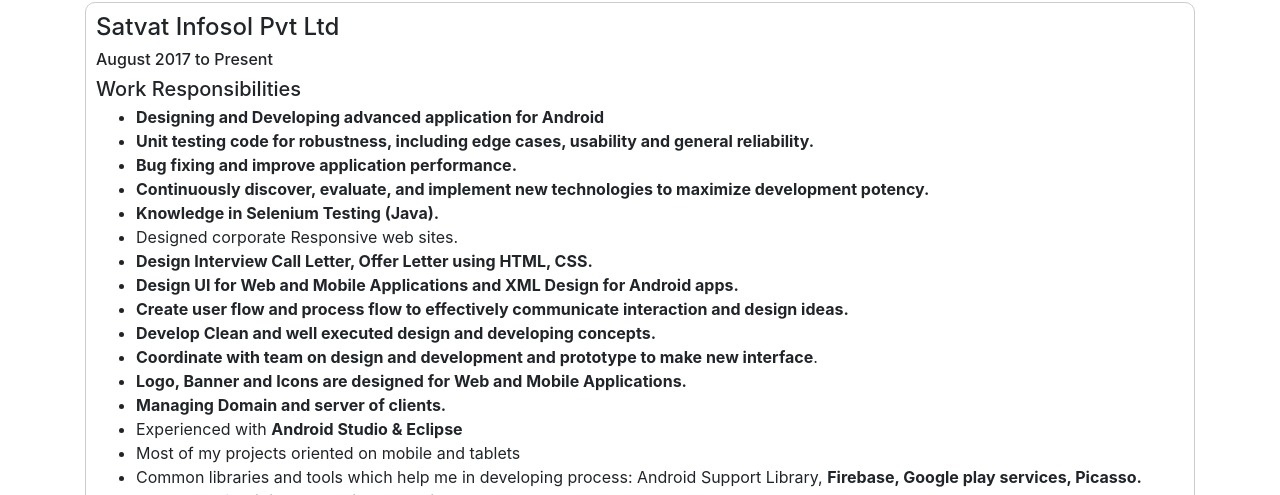
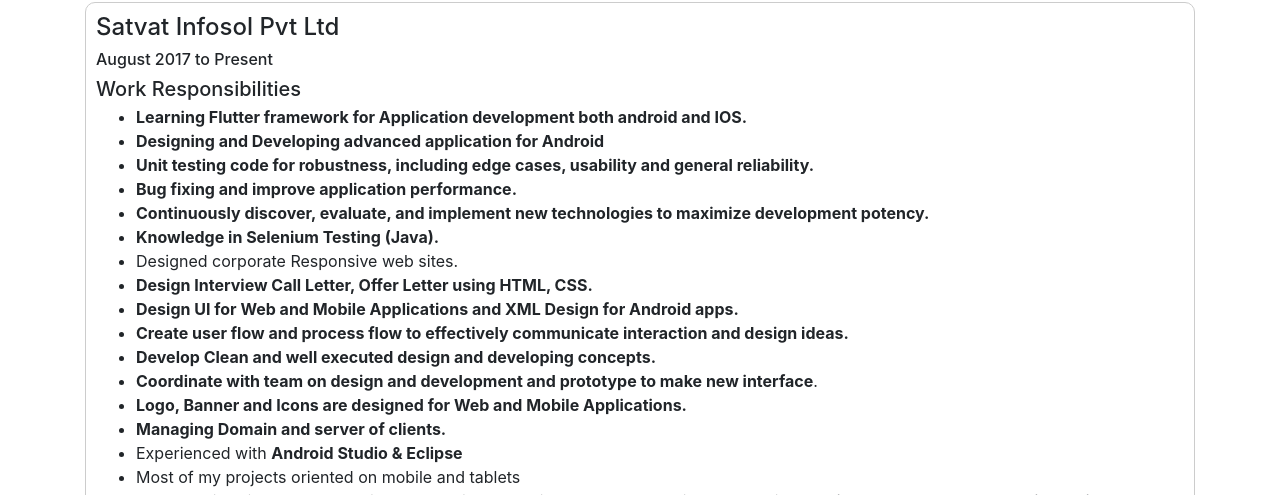
Before and after one commit to suthishan/suthishan.github.io, a plain HTML site: page index.html in a window 1280 px wide. Shown: the part 605-1100 px from the top of the page. Drawn offline with nearby package versions, Linux system fonts and the light colour scheme; files that its build step writes are made by us from their sources.

Commit message:
Update index.html

```diff
--- a/index.html
+++ b/index.html
@@ -93,6 +93,7 @@
               <div class="media-body">
                 <h5 class="mt-0 mb-1">Work Responsibilities</h5>
                 <ul>
+                    <li><strong>Learning Flutter framework for Application development both android and IOS.</strong></li>
                   <li><strong>Designing and Developing advanced application for Android</strong></li>
                     <li><strong>Unit testing code for robustness, including edge cases, usability and general reliability.</strong></li>
                     <li><strong>Bug fixing and improve application performance.</strong></li>
```
